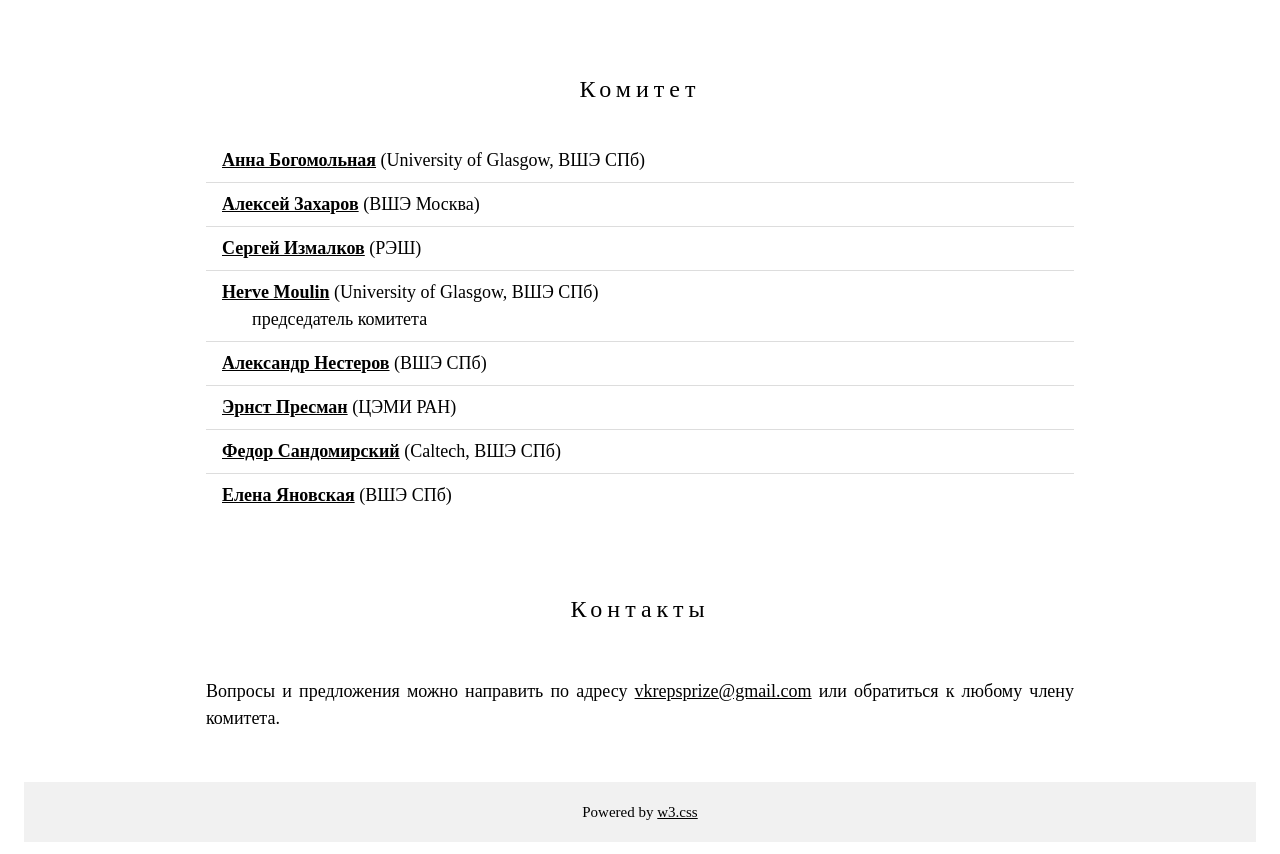
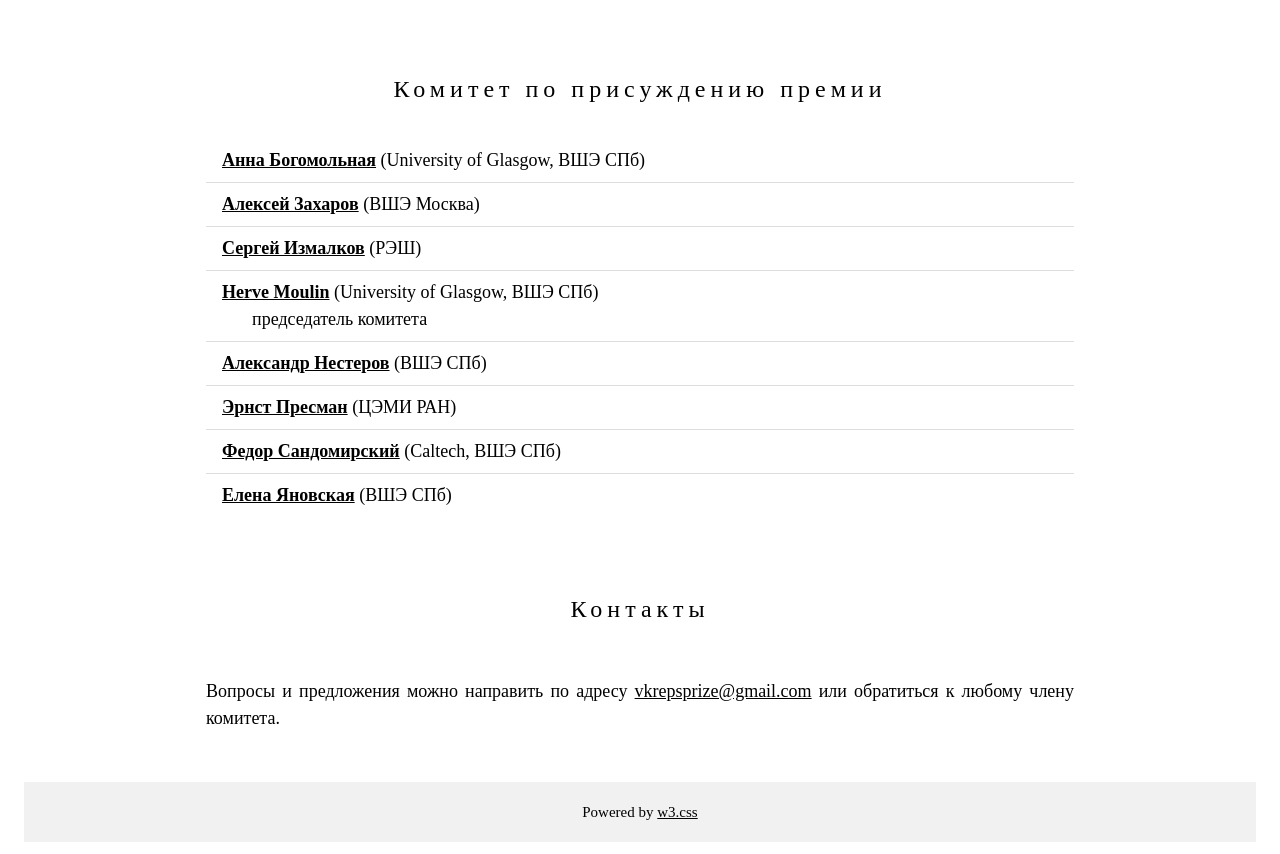
Before and after one commit to fedorsan/vkrepsprize, a plain HTML site: page index.html in a window 1280 px wide. Shown: the part 1816-2670 px from the top of the page. Drawn offline with Linux system fonts and the light colour scheme.

Commit message:
google console added

```diff
--- a/index.html
+++ b/index.html
@@ -195,7 +195,7 @@ a:active {
   <div class="w3-container w3-content w3-center w3-padding-32" style="max-width:900px" id="committee">
   <div class="w3-row">
     <div class="w3-col w3-justify">
-    <h3 class="w3-center w3-xlarge">Комитет</h3><br>
+    <h3 class="w3-center w3-xlarge">Комитет по присуждению премии</h3><br>
           <ul class="w3-ul">
               <li class="w3-large"><b><a href="https://www.gla.ac.uk/schools/business/staff/annbogomolnaia/" class="w3-hover-text-green">Анна Богомольная</a></b> (University of Glasgow, ВШЭ СПб)
           </li>
```
Also changed, not shown: google07bc4b1ef76dd590.html (added, +1 -0 lines), 1 other file.
